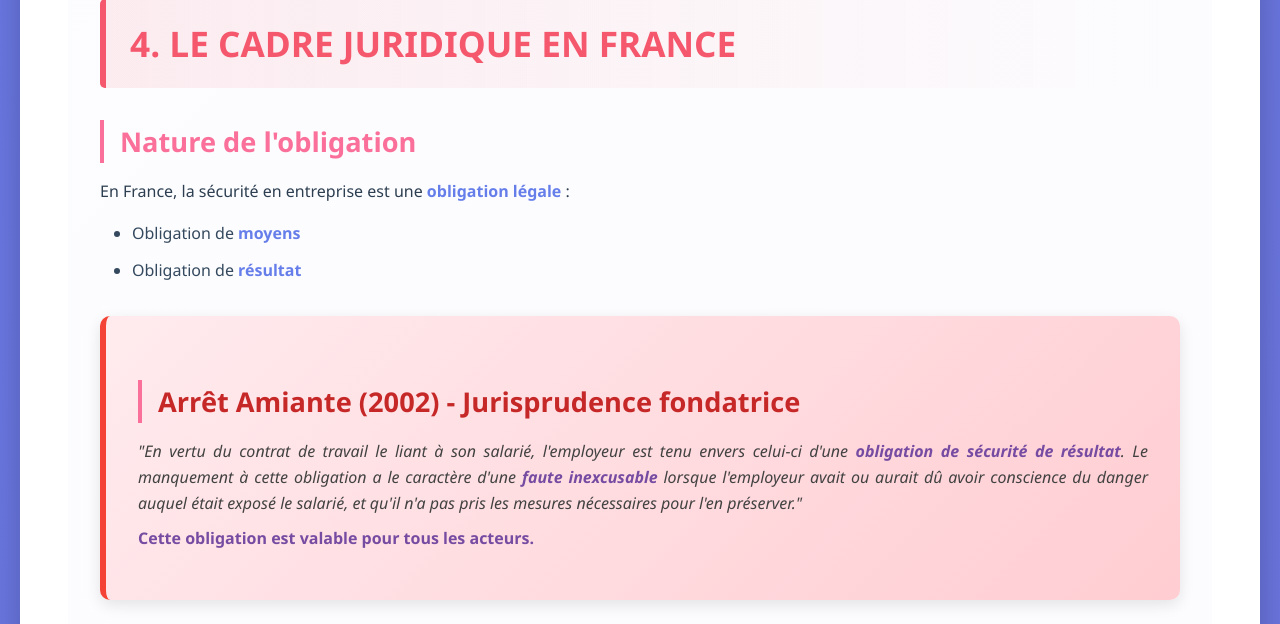
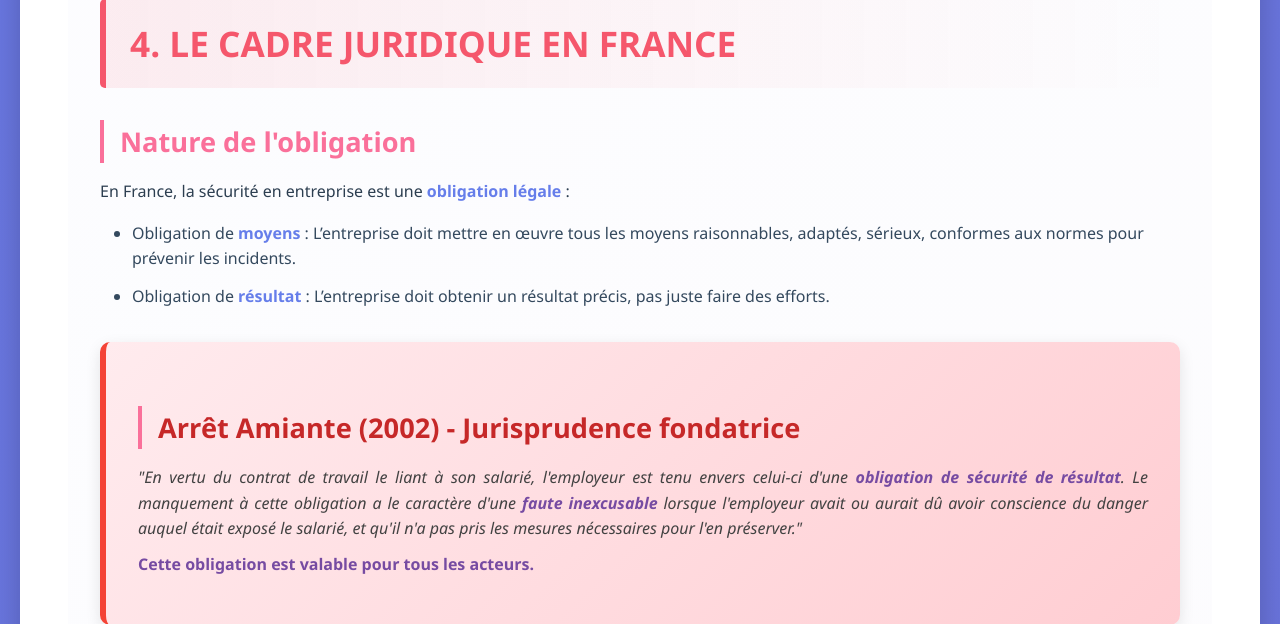
Before and after one commit to Tiphainejh/cours_master, a Flask app: page /risques in a window 1280 px wide. Shown: the part 5171-5795 px from the top of the page. Run offline with Flask 3, Linux system fonts and the light colour scheme.

Commit message:
Enhance descriptions of legal obligations in safety
Added detailed explanations for legal obligations in workplace safety.

```diff
--- a/templates/risques/cours_risques.html
+++ b/templates/risques/cours_risques.html
@@ -195,8 +195,8 @@
         <h3>Nature de l'obligation</h3>
         <p>En France, la sécurité en entreprise est une <strong>obligation légale</strong> :</p>
         <ul>
-            <li>Obligation de <strong>moyens</strong></li>
-            <li>Obligation de <strong>résultat</strong></li>
+            <li>Obligation de <strong>moyens</strong> : L’entreprise doit mettre en œuvre tous les moyens raisonnables, adaptés, sérieux, conformes aux normes pour prévenir les incidents. </li>
+            <li>Obligation de <strong>résultat</strong> : L’entreprise doit obtenir un résultat précis, pas juste faire des efforts.</li>
         </ul>
 
         <div class="highlight-box" style="background: linear-gradient(135deg, #ffebee 0%, #ffcdd2 100%); border-left-color: #f44336;">
```
